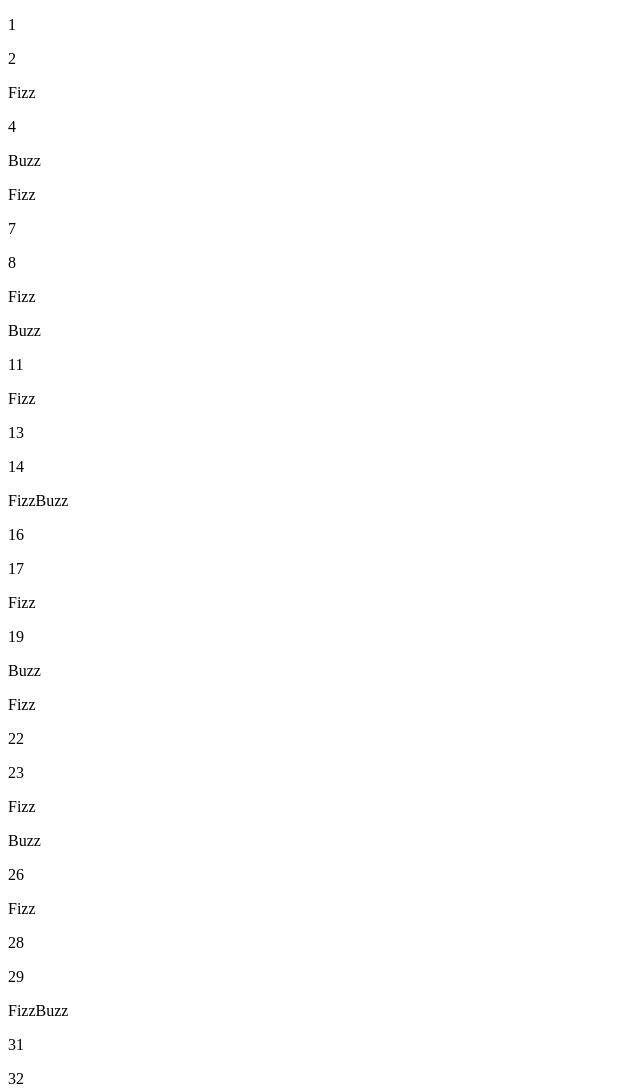
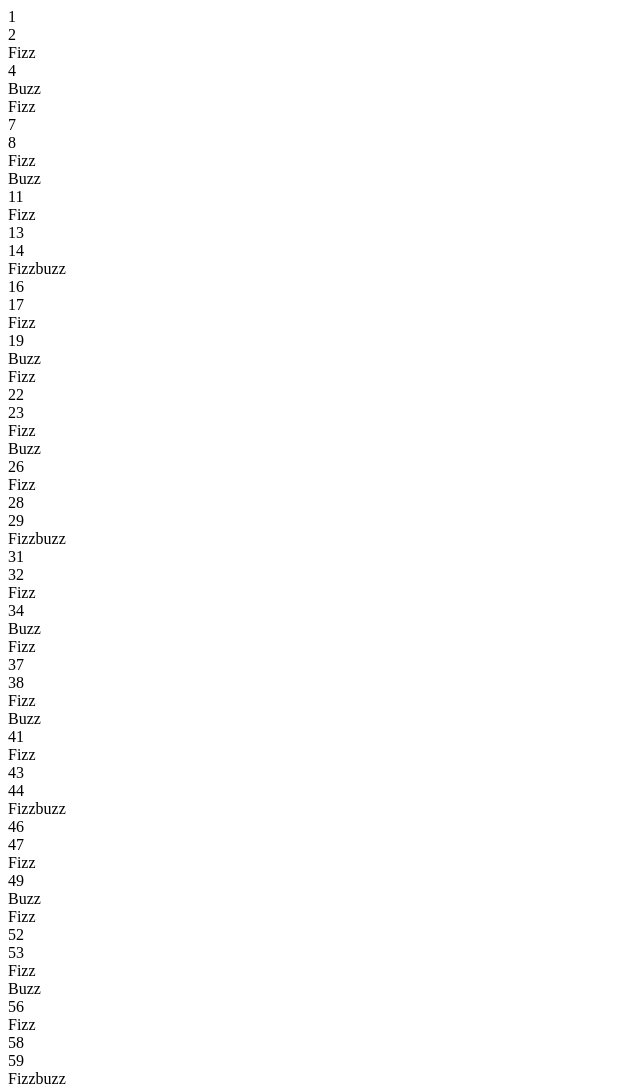
Before and after one commit to Morella92/js-fizzbuzz, a plain HTML site: page index.html in a window 1280 px wide. Shown: the top 1091 px of the page, without its empty margins (0-640 px from the left). Drawn offline with Linux system fonts and the light colour scheme.

Commit message:
CORREZIONE + BONUS

```diff
--- a/BONUS/bonus.js
+++ b/BONUS/bonus.js
@@ -1,16 +1,38 @@
-const container = document.createElement("div");
-document.body.appendChild(container);
+const container = document.getElementById('container')
 
 for (let i = 1; i <= 100; i++) {
-  const element = document.createElement("p");
+  // console.log(i)
+
+  let message = i
+
+  // Per i numeri che sono sia multipli di 3 che di 5 stampi (quindi multipli di 15) “FizzBuzz”
   if (i % 15 === 0) {
-    element.innerHTML = "FizzBuzz";
-  } else if (i % 3 === 0) {
-    element.innerHTML = "Fizz";
+
+    message = 'Fizzbuzz'
+      // console.log('Fizzbuzz')
+
+      // per i multipli di 5 stampi “Buzz”
   } else if (i % 5 === 0) {
-    element.innerHTML = "Buzz";
-  } else {
-    element.innerHTML = i;
+
+    message= 'Buzz'
+      // console.log('Buzz')
+
+      // ma che per i multipli di 3 stampi “Fizz” al posto del numero
+  } else if (i % 3 === 0){
+
+    message= 'Fizz'
+      // console.log('Fizz')
+
   }
-  container.appendChild(element);
+  //else {
+
+  //     console.log(i)
+
+  //}
+
+  console.log(message)
+  let divString = '<div>' + message + '</div>'
+  container.innerHTML += divString
+  // questa formula è uguale a container.innerHTML = container.innerHTML + divString
+
 }
--- a/index.html
+++ b/index.html
@@ -8,6 +8,9 @@
 </head>
 <body>
 
+    <div id="container">
+
+    </div>
     <script src="./app.js"></script>
     <script src="./BONUS/bonus.js"></script>
 </body>
```
